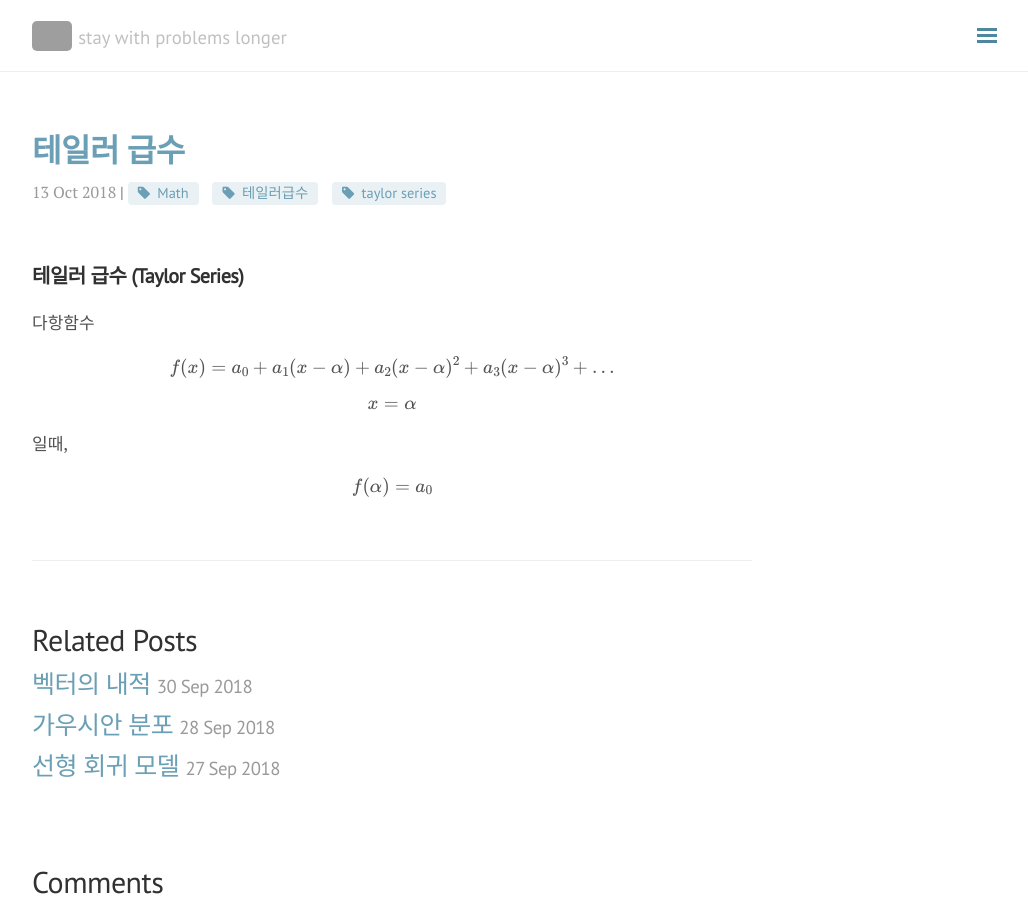
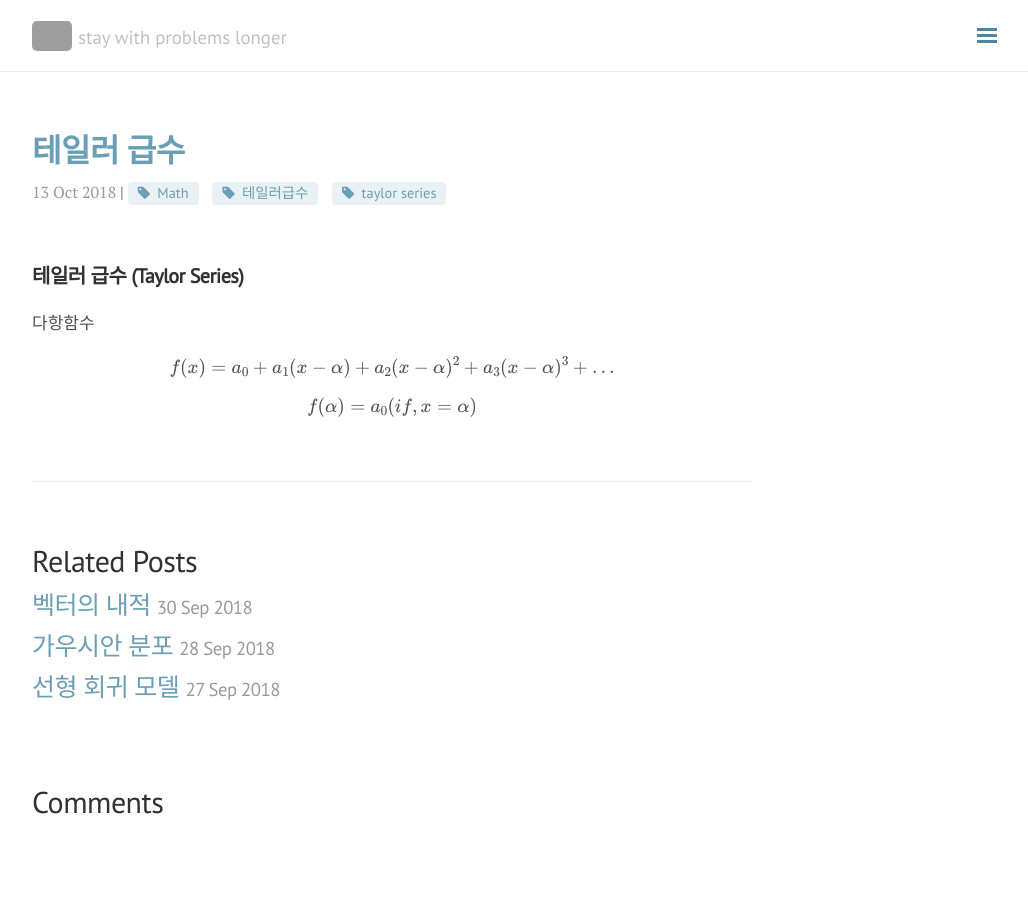
Before and after one commit to seokhoonj/seokhoonj.github.io, a Jekyll site: the page built from _posts/Math/2018-10-13-Math-taylor_series.md, in a window 1280 px wide. Shown: the whole page, without its empty margins (248-1276 px from the left). Built offline with Jekyll 4.4.1, drawn with Linux system fonts in a browser that asks for light colours; nearby versions of some CDN libraries; formulas are drawn with MathJax 3; comment, search, counter and statistics services are not loaded; grey boxes are pictures that could not be loaded.

Commit message:
add _posts

```diff
--- a/_posts/Math/2018-10-13-Math-taylor_series.md
+++ b/_posts/Math/2018-10-13-Math-taylor_series.md
@@ -13,5 +13,4 @@ comments: false
 다항함수
 \\( f(x) = a\_0 + a\_1(x-\alpha) + a\_2(x-\alpha)^2 + a\_3(x-\alpha)^3 + \ldots \\)
 
-\\( x = \alpha \\) 일때,
-\\( f(\alpha) = a\_0 \\)
+\\( f(\alpha) = a\_0 (if, x = \alpha) \\)
```
